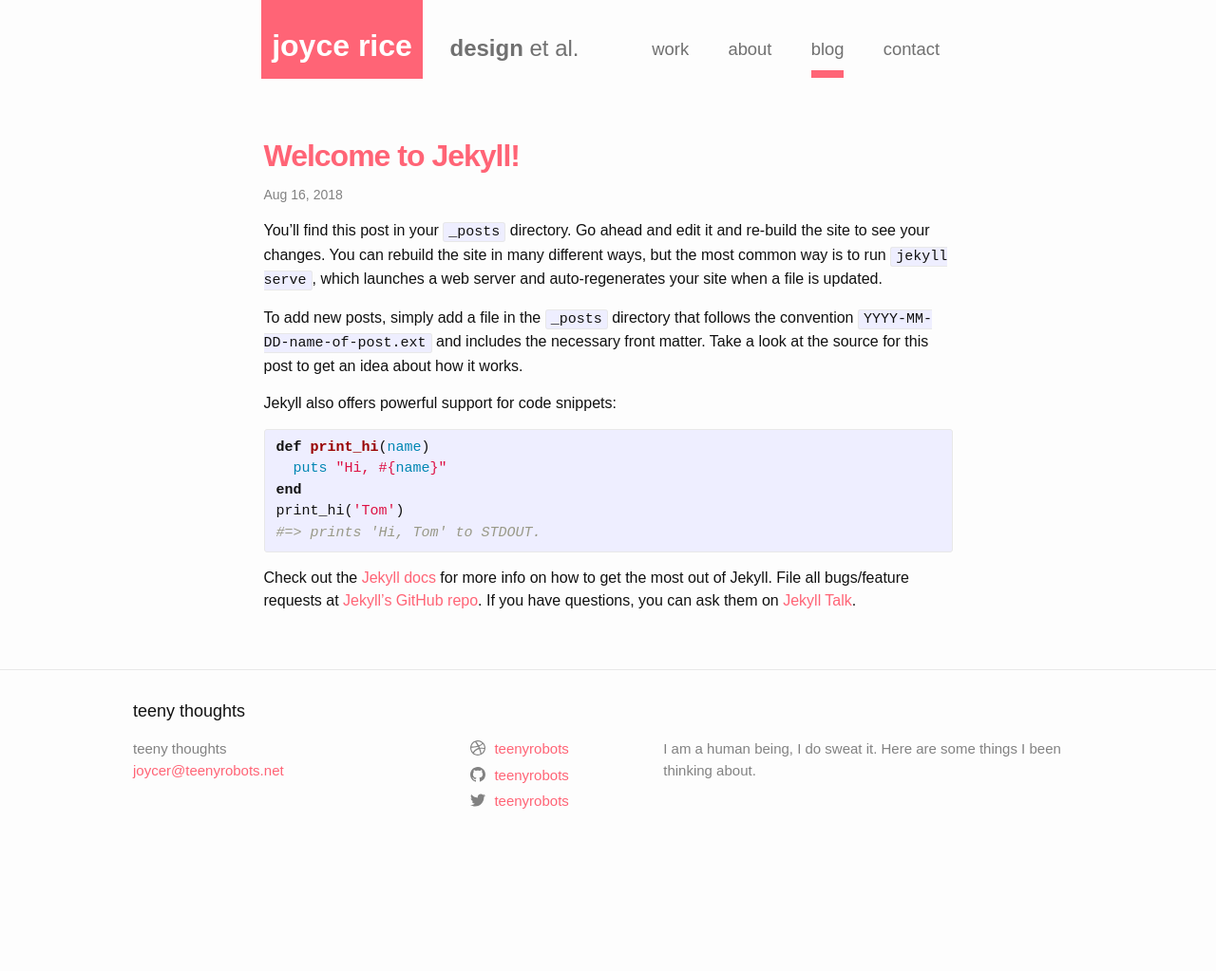
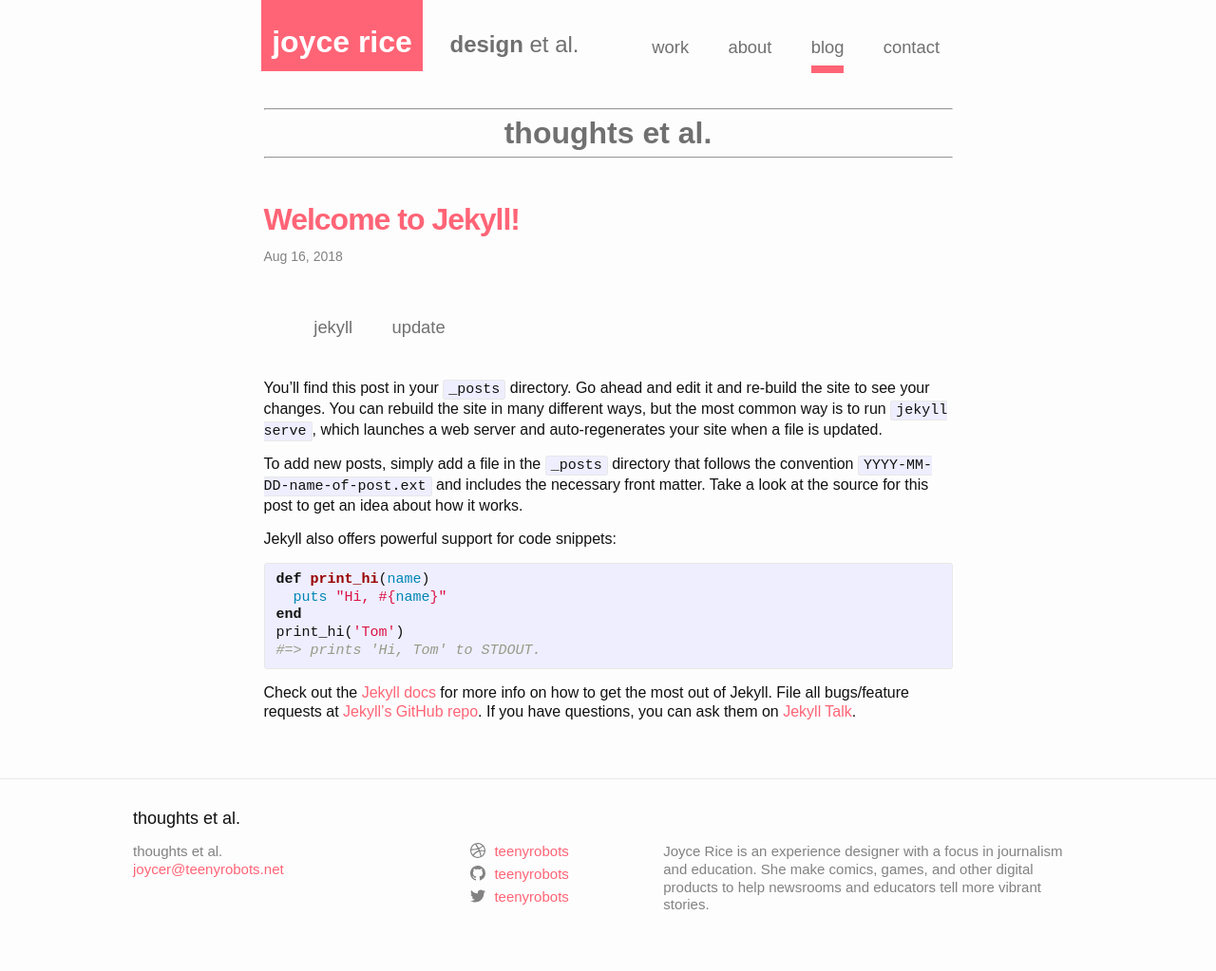
Before and after one commit to teenyrobots/teenyrobots.github.io2, a Jekyll site: the page built from _posts/2018-08-16-welcome-to-jekyll.markdown, in a window 1280 px wide. Shown: the whole page at 95% size. Built offline with Jekyll 4.4.1, drawn with Linux system fonts in a browser that asks for light colours; before the commit the page ends 916 px from its top, so only the background shows below that.

Commit message:
continues to tweak layout, works on tag system

```diff
--- a/_config.yml
+++ b/_config.yml
@@ -13,10 +13,10 @@
 # you will see them accessed via {{ site.title }}, {{ site.email }}, and so on.
 # You can create any custom variable you would like, and they will be accessible
 # in the templates via {{ site.myvariable }}.
-title: teeny thoughts
+title: thoughts et al.
 email: joycer@teenyrobots.net
 description: >- # this means to ignore newlines until "baseurl:"
-  I am a human being, I do sweat it. Here are some things I been thinking about.
+  Joyce Rice is an experience designer with a focus in journalism and education. She make comics, games, and other digital products to help newsrooms and educators tell more vibrant stories.
 baseurl: "" # the subpath of your site, e.g. /blog
 url: "" # the base hostname & protocol for your site, e.g. http://example.com
 twitter_username: teenyrobots
--- a/_layouts/post.html
+++ b/_layouts/post.html
@@ -2,6 +2,8 @@
 layout: default
 ---
 <article class="post h-entry" itemscope itemtype="http://schema.org/BlogPosting">
+
+  <hr class="topHr"><a href="{{ site.baseurl }}/index.html"><h2 class="post-list-heading">thoughts et al.</h2></a><hr class="bottomHr">
 
   <header class="post-header">
     <h1 class="post-title p-name" itemprop="name headline">{{ page.title | escape }}</h1>
@@ -10,6 +12,13 @@ layout: default
         {%- assign date_format = site.minima.date_format | default: "%b %-d, %Y" -%}
         {{ page.date | date: date_format }}
       </time>
+
+      <ul>
+        {% for tags in page.tags %}
+        <li>{{ tags }}</li>
+        {% endfor %}
+      </ul>
+
       {%- if page.author -%}
         • <span itemprop="author" itemscope itemtype="http://schema.org/Person"><span class="p-author h-card" itemprop="name">{{ page.author }}</span></span>
       {%- endif -%}</p>
--- a/_posts/2018-08-16-welcome-to-jekyll.markdown
+++ b/_posts/2018-08-16-welcome-to-jekyll.markdown
@@ -2,7 +2,7 @@
 layout: post
 title:  "Welcome to Jekyll!"
 date:   2018-08-16 15:28:54 -0700
-categories: jekyll update
+tags: jekyll update
 ---
 You’ll find this post in your `_posts` directory. Go ahead and edit it and re-build the site to see your changes. You can rebuild the site in many different ways, but the most common way is to run `jekyll serve`, which launches a web server and auto-regenerates your site when a file is updated.
 
--- a/assets/main.scss
+++ b/assets/main.scss
@@ -5,10 +5,12 @@
 @import "minima";
 
 body {
+  line-height: 1.25;
   font-family: 'Muli', sans-serif;
 }
 
 .wrapper {
+  width: 95%;
   max-width: 1000px;
 }
 
@@ -85,15 +87,20 @@ header a:hover {
 
 // home page
 
+.page-content {
+  padding-top: 0;
+}
+
 .topHr {
   margin-bottom: 0;
 }
 
 h2.post-list-heading {
   text-align: center;
-  margin: 0 auto;
-  font-weight: bold;
+  margin: .15em auto;
+  font-weight: 600;
   font-size: 2em;
+  color: #707070;
 }
 
 .bottomHr {
@@ -103,12 +110,28 @@ h2.post-list-heading {
 .post-list li {
   display: flex;
   flex-wrap: nowrap;
-  justify-content: space-between;
+  justify-content: flex-start;
   align-items: baseline;
 }
 
-.post-meta {
+.post-list li img {
+  object-fit: cover;
+  width: 100%;
+  height: 300px;
+}
+
+.post-meta-container {
   min-width: 150px;
+}
+
+.post-meta-container ul {
+  margin: .25em 0;
+}
+
+.post-meta-container ul li {
+  display: inline;
+  padding: 0 .5em 0 0;
+  font-size: .8em;
 }
 
 .selected {
@@ -120,6 +143,11 @@ h2.post-list-heading {
   border-bottom: none;
   min-height: 0;
   position: static;
+}
+
+.rss-subscribe {
+  text-align: right;
+  font-size: .75em;
 }
 
 // post stuff
@@ -141,9 +169,6 @@ article {
   padding: 0;
   font-size: 2em;
 }
-
-
-
 
 
 /* smol bois */
```
Also changed, not shown: _layouts/home.html (+10 -2 lines), _posts/2018-08-04-copying-matisse.md (added, +8 -0 lines), _posts/2018-08-15-hello-mom.md (line endings or trailing spaces), 6 other files.
